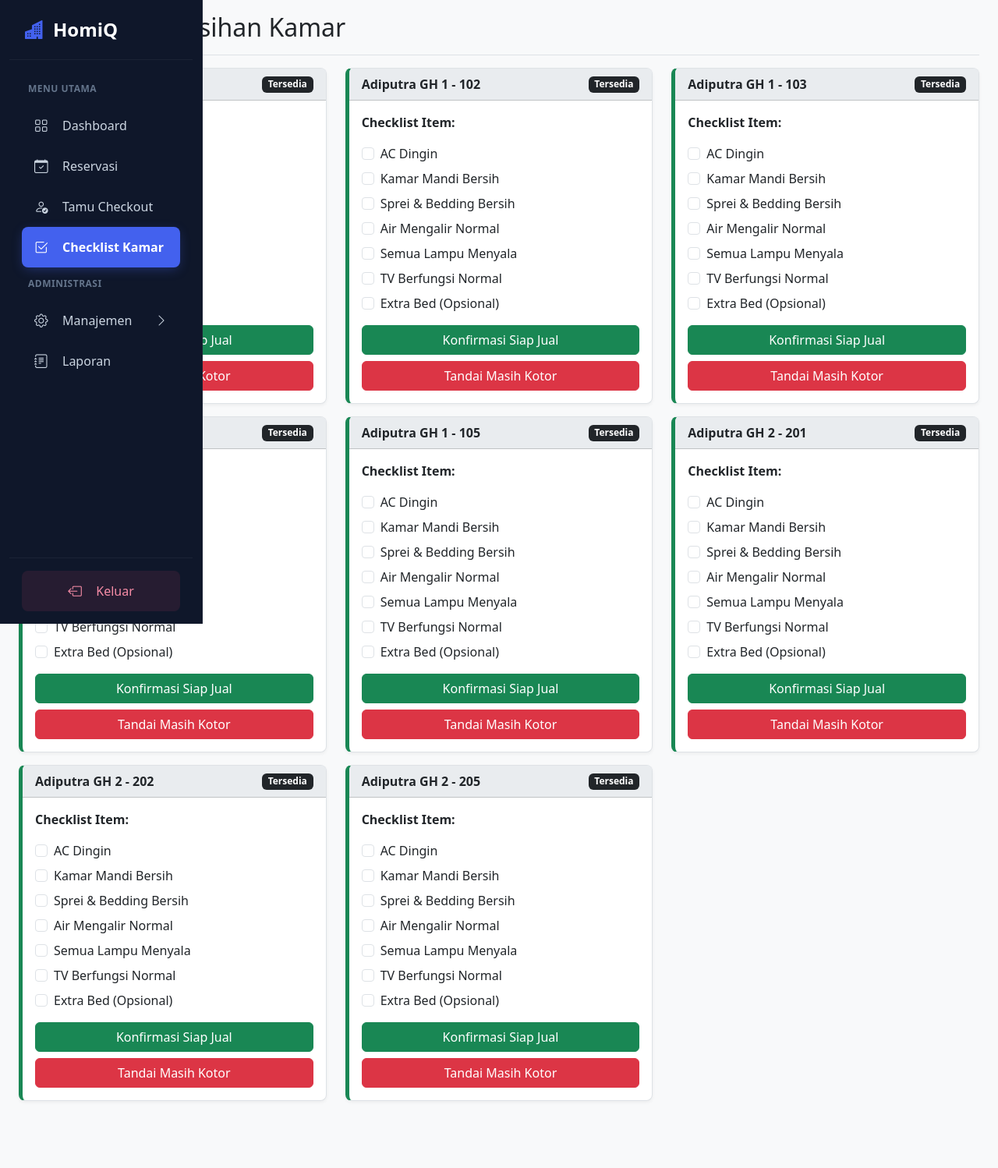
After one commit to riskinurhadi/homiq-hospitality, a PHP site: page /checklist_kamar.php in a window 1280 px wide. The commit adds this page. Shown: the whole page at 78% size. Run offline with PHP 8.4, Linux system fonts and the light colour scheme; a user stored in the database is signed in; data comes from the database, SQL or seed files in the repository.

Commit message:
new file:   checklist_kamar.php 	modified:   db.sql 	modified:   sidebar.php 	new file:   update_schema_v2.sql

```diff
--- /dev/null
+++ b/checklist_kamar.php
@@ -0,0 +1,176 @@
+<?php
+session_start();
+include 'auth_check.php';
+include 'koneksi.php';
+
+// Pastikan hanya user dengan role 'housekeeping' atau 'admin' yang bisa mengakses
+if (!in_array($_SESSION['role'], ['housekeeping', 'admin'])) {
+    // Redirect ke halaman yang sesuai jika tidak punya akses
+    header("Location: dashboard.php");
+    exit();
+}
+
+$pageTitle = "Checklist Kebersihan Kamar";
+
+// Proses form jika ada data yang di-submit
+if ($_SERVER['REQUEST_METHOD'] === 'POST' && isset($_POST['id_kamar'])) {
+    $id_kamar = $_POST['id_kamar'];
+    $status_kamar_input = $_POST['status_kamar'];
+
+    // Menyesuaikan nilai status dengan ENUM di database
+    $status_db = '';
+    if ($status_kamar_input === 'Siap Jual') {
+        $status_db = 'Tersedia';
+    } elseif ($status_kamar_input === 'Kotor') {
+        $status_db = 'Kotor';
+    }
+
+    if (!empty($status_db)) {
+        // Update status kamar di database
+        $stmt = $koneksi->prepare("UPDATE tbl_kamar SET status = ? WHERE id_kamar = ?");
+        $stmt->bind_param("si", $status_db, $id_kamar);
+        $stmt->execute();
+        $stmt->close();
+    }
+
+    // Redirect untuk menghindari re-submit form
+    header("Location: " . $_SERVER['PHP_SELF']);
+    exit();
+}
+
+
+// Ambil daftar kamar dari database, join dengan properti untuk mendapatkan nama properti
+$query_kamar = "SELECT k.id_kamar, k.nama_kamar, k.status, p.nama_properti
+                FROM tbl_kamar k
+                JOIN tbl_properti p ON k.id_properti = p.id_properti
+                ORDER BY p.nama_properti, k.nama_kamar ASC";
+$result_kamar = $koneksi->query($query_kamar);
+
+?>
+<!DOCTYPE html>
+<html lang="id">
+<head>
+    <meta charset="UTF-8">
+    <meta name="viewport" content="width=device-width, initial-scale=1.0">
+    <title><?php echo $pageTitle; ?> - HOMIQ</title>
+    <link href="https://cdn.jsdelivr.net/npm/bootstrap@5.3.3/dist/css/bootstrap.min.css" rel="stylesheet">
+    <link href="https://cdnjs.cloudflare.com/ajax/libs/bootstrap-icons/1.10.5/font/bootstrap-icons.min.css" rel="stylesheet">
+    <style>
+        /* Mengikuti style mobile-first dari permintaan sebelumnya */
+        body {
+            padding-bottom: 70px; /* Space for bottom navbar */
+            background-color: #f8f9fa;
+        }
+        .main-content {
+            margin-left: 0 !important; /* Full width for mobile-first */
+        }
+        .card {
+            border: 1px solid #dee2e6;
+            border-radius: 0.5rem;
+            margin-bottom: 1rem;
+            box-shadow: 0 2px 4px rgba(0,0,0,.05);
+        }
+        .card-header {
+            background-color: #e9ecef;
+            font-weight: bold;
+        }
+        .form-check-label {
+            cursor: pointer;
+        }
+        /* Style untuk status kamar */
+        .status-siap {
+            border-left: 5px solid #198754; /* Hijau untuk Tersedia */
+        }
+        .status-kotor {
+            border-left: 5px solid #dc3545; /* Merah untuk Kotor */
+        }
+        .status-lain {
+            border-left: 5px solid #ffc107; /* Kuning untuk status lainnya (Maintenance, dll) */
+        }
+    </style>
+</head>
+<body>
+    <div class="container-fluid">
+        <div class="row">
+            <?php include 'sidebar.php'; ?>
+
+            <main class="col-md-12 ms-sm-auto col-lg-12 px-md-4 main-content">
+                <div class="d-flex justify-content-between flex-wrap flex-md-nowrap align-items-center pt-3 pb-2 mb-3 border-bottom">
+                    <h1 class="h2"><?php echo $pageTitle; ?></h1>
+                </div>
+
+                <div class="row">
+                    <?php if ($result_kamar && $result_kamar->num_rows > 0): ?>
+                        <?php while ($kamar = $result_kamar->fetch_assoc()):
+                            $status_class = '';
+                            if ($kamar['status'] == 'Tersedia') {
+                                $status_class = 'status-siap';
+                            } elseif ($kamar['status'] == 'Kotor') {
+                                $status_class = 'status-kotor';
+                            } else {
+                                $status_class = 'status-lain';
+                            }
+                        ?>
+                        <div class="col-lg-4 col-md-6 col-sm-12">
+                            <div class="card <?php echo $status_class; ?>">
+                                <div class="card-header d-flex justify-content-between align-items-center">
+                                    <span><?php echo htmlspecialchars($kamar['nama_properti']) . ' - ' . htmlspecialchars($kamar['nama_kamar']); ?></span>
+                                    <span class="badge bg-dark"><?php echo htmlspecialchars($kamar['status']); ?></span>
+                                </div>
+                                <div class="card-body">
+                                    <form method="POST" action="">
+                                        <input type="hidden" name="id_kamar" value="<?php echo $kamar['id_kamar']; ?>">
+
+                                        <p class="fw-bold">Checklist Item:</p>
+                                        <div class="form-check mb-2">
+                                            <input class="form-check-input" type="checkbox" id="ac_<?php echo $kamar['id_kamar']; ?>">
+                                            <label class="form-check-label" for="ac_<?php echo $kamar['id_kamar']; ?>">AC Dingin</label>
+                                        </div>
+                                        <div class="form-check mb-2">
+                                            <input class="form-check-input" type="checkbox" id="km_<?php echo $kamar['id_kamar']; ?>">
+                                            <label class="form-check-label" for="km_<?php echo $kamar['id_kamar']; ?>">Kamar Mandi Bersih</label>
+                                        </div>
+                                        <div class="form-check mb-2">
+                                            <input class="form-check-input" type="checkbox" id="sprei_<?php echo $kamar['id_kamar']; ?>">
+                                            <label class="form-check-label" for="sprei_<?php echo $kamar['id_kamar']; ?>">Sprei & Bedding Bersih</label>
+                                        </div>
+                                        <div class="form-check mb-2">
+                                            <input class="form-check-input" type="checkbox" id="air_<?php echo $kamar['id_kamar']; ?>">
+                                            <label class="form-check-label" for="air_<?php echo $kamar['id_kamar']; ?>">Air Mengalir Normal</label>
+                                        </div>
+                                        <div class="form-check mb-2">
+                                            <input class="form-check-input" type="checkbox" id="lampu_<?php echo $kamar['id_kamar']; ?>">
+                                            <label class="form-check-label" for="lampu_<?php echo $kamar['id_kamar']; ?>">Semua Lampu Menyala</label>
+                                        </div>
+                                        <div class="form-check mb-2">
+                                            <input class="form-check-input" type="checkbox" id="tv_<?php echo $kamar['id_kamar']; ?>">
+                                            <label class="form-check-label" for="tv_<?php echo $kamar['id_kamar']; ?>">TV Berfungsi Normal</label>
+                                        </div>
+                                        <div class="form-check mb-3">
+                                            <input class="form-check-input" type="checkbox" id="extrabed_<?php echo $kamar['id_kamar']; ?>">
+                                            <label class="form-check-label" for="extrabed_<?php echo $kamar['id_kamar']; ?>">Extra Bed (Opsional)</label>
+                                        </div>
+
+                                        <div class="d-grid gap-2">
+                                            <button type="submit" name="status_kamar" value="Siap Jual" class="btn btn-success">Konfirmasi Siap Jual</button>
+                                            <button type="submit" name="status_kamar" value="Kotor" class="btn btn-danger">Tandai Masih Kotor</button>
+                                        </div>
+                                    </form>
+                                </div>
+                            </div>
+                        </div>
+                        <?php endwhile; ?>
+                    <?php else: ?>
+                        <div class="col-12">
+                            <div class="alert alert-info">Belum ada data kamar. Silakan tambahkan kamar di halaman Manajemen Kamar.</div>
+                        </div>
+                    <?php endif; ?>
+                </div>
+
+            </main>
+        </div>
+    </div>
+
+    <script src="https://cdn.jsdelivr.net/npm/bootstrap@5.3.3/dist/js/bootstrap.bundle.min.js"></script>
+</body>
+</html>
--- a/sidebar.php
+++ b/sidebar.php
@@ -18,9 +18,9 @@ if ($role_user == 'housekeeping') :
         <i class="bi bi-door-open"></i>
         <span class="bottom-nav-label">Kamar</span>
     </a>
-    <a href="#" class="bottom-nav-item">
-        <i class="bi bi-bell"></i>
-        <span class="bottom-nav-label">Notifikasi</span>
+    <a href="checklist_kamar.php" class="bottom-nav-item <?php echo ($current_page == 'checklist_kamar.php') ? 'active' : ''; ?>">
+        <i class="bi bi-check2-square"></i>
+        <span class="bottom-nav-label">Checklist</span>
     </a>
     <a href="#" class="bottom-nav-item">
         <i class="bi bi-person"></i>
@@ -125,6 +125,15 @@ if ($role_user == 'housekeeping') :
                 <a class="sidebar-link <?php echo ($current_page == 'daftar_tamu_checkout.php') ? 'active' : ''; ?>" href="daftar_tamu_checkout.php">
                     <i class="bi bi-person-check"></i>
                     <span>Tamu Checkout</span>
+                </a>
+            </li>
+            <?php endif; ?>
+
+            <?php if (in_array($role_user, ['admin'])): ?>
+             <li class="sidebar-item">
+                <a class="sidebar-link <?php echo ($current_page == 'checklist_kamar.php') ? 'active' : ''; ?>" href="checklist_kamar.php">
+                    <i class="bi bi-check2-square"></i>
+                    <span>Checklist Kamar</span>
                 </a>
             </li>
             <?php endif; ?>
--- /dev/null
+++ b/update_schema_v2.sql
@@ -0,0 +1,2 @@
+ALTER TABLE `kamar`
+ADD `checklist_data` JSON NULL DEFAULT NULL COMMENT 'Simpan data checklist dalam format JSON' AFTER `status_ketersediaan`;
```
Also changed, not shown: db.sql (+269 -48 lines).
